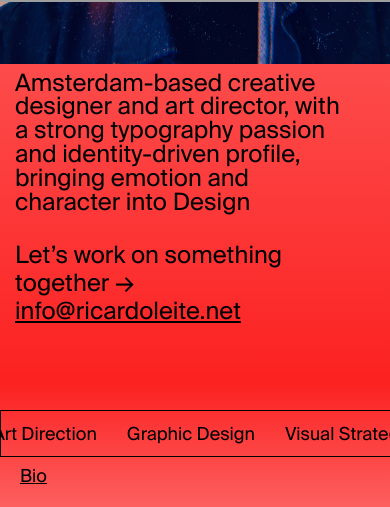
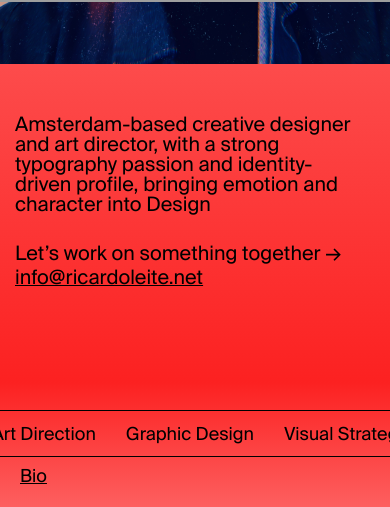
Before and after one commit to Pedr0Leite/ricardoleite-studio-web, a Next.js app: page /about in a window 390 px wide. Shown: the part 513-1020 px from the top of the page. Built offline with nearby package versions, Linux system fonts and the light colour scheme; grey boxes are pictures that could not be loaded; a web font is replaced by a local one.

Commit message:
20-11-2023

```diff
--- a/styles/About.module.css
+++ b/styles/About.module.css
@@ -476,6 +476,10 @@
     margin: 0px 25px -35px 0px;
   }
 
+  .firstBlockLeft div p {
+    font-size: calc(16px + 1vw);
+  }
+
   .worksDetailsText {
     height: 310px;
   }
--- a/styles/globals.css
+++ b/styles/globals.css
@@ -471,7 +471,9 @@ body {
   max-width: 100%;
   overflow-x: hidden;
   height: 45px;
-  border: 1px solid #000000;
+  /* border: 1px solid #000000; */
+  border-bottom: 1px solid #000000;
+  border-top: 1px solid #000000;
   display: flex;
   align-items: center;
 }
```
